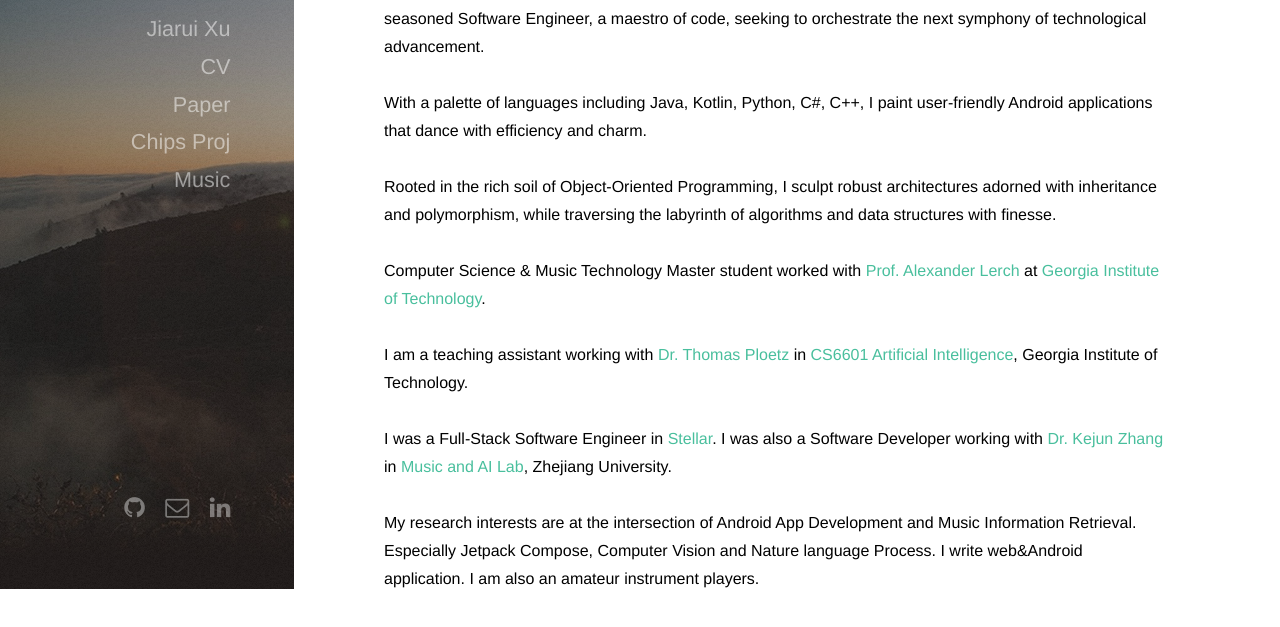
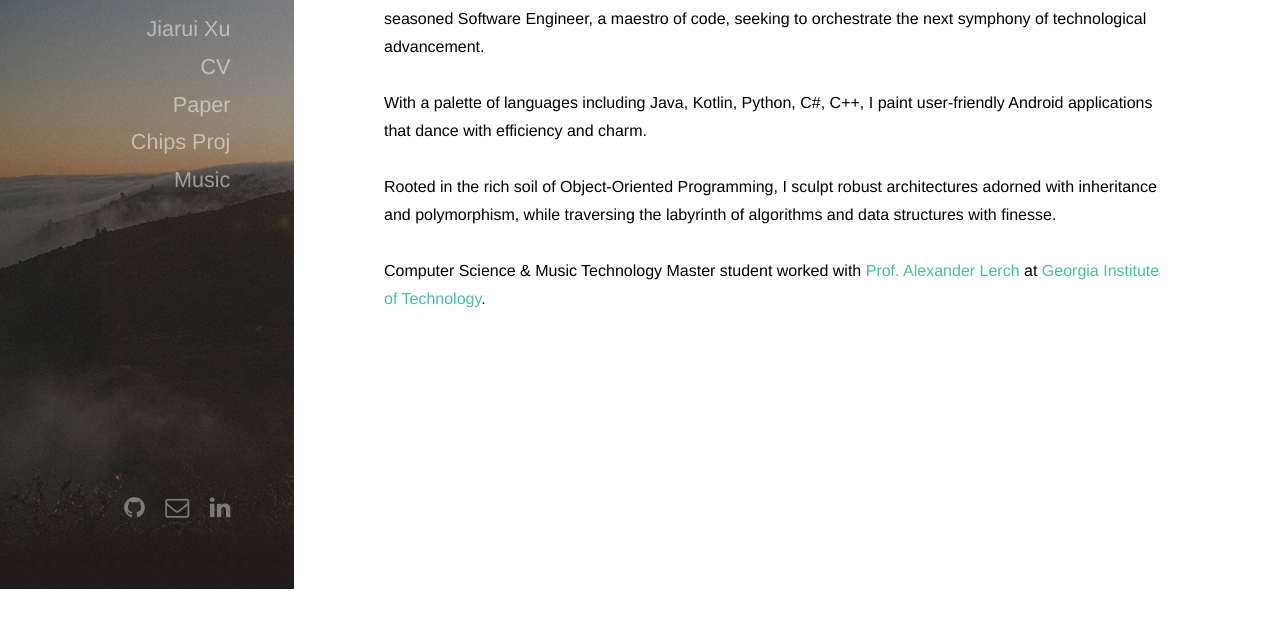
Before and after one commit to Jiarui-Xu-Gatech/Jiarui-Xu-Gatech.github.io, a plain HTML site: page index.html in a window 1280 px wide. Shown: the part 211-838 px from the top of the page. After the commit the page ends 800 px from the top, so only its background shows below. Drawn offline with nearby package versions, Linux system fonts and the light colour scheme; a web font is replaced by a local one.

Commit message:
update again

```diff
--- a/index.html
+++ b/index.html
@@ -35,15 +35,7 @@
 
 					Computer Science & Music Technology Master student worked with <a href="https://www.alexanderlerch.com/">Prof. Alexander Lerch</a> at <a href="https://music.gatech.edu/master-science-music-technology">Georgia Institute of Technology</a>. <br><br>
 
-				I am a teaching assistant working with <a href="https://www.cc.gatech.edu/people/thomas-ploetz">Dr. Thomas Ploetz</a> in <a href="https://omscs.gatech.edu/cs-6601-artificial-intelligence">CS6601 Artificial Intelligence</a>, Georgia Institute of Technology. <br><br>
 
-				I was a Full-Stack Software Engineer in <a href="https://www.stellarservices.com/">Stellar</a>.
-
-				I was also a Software Developer working with <a href="http://www.next.zju.edu.cn/people/zhang-ke-jun-2/">Dr. Kejun Zhang</a> in <a href="http://www.next.zju.edu.cn/">Music and AI Lab</a>, Zhejiang University. <br><br>
-
-				My research interests are at the intersection of Android App Development and Music Information Retrieval. Especially Jetpack Compose, Computer Vision and Nature language Process.
-
-                I write web&Android application. I am also an amateur instrument players.
 
                 </p>
 			</section>
```
